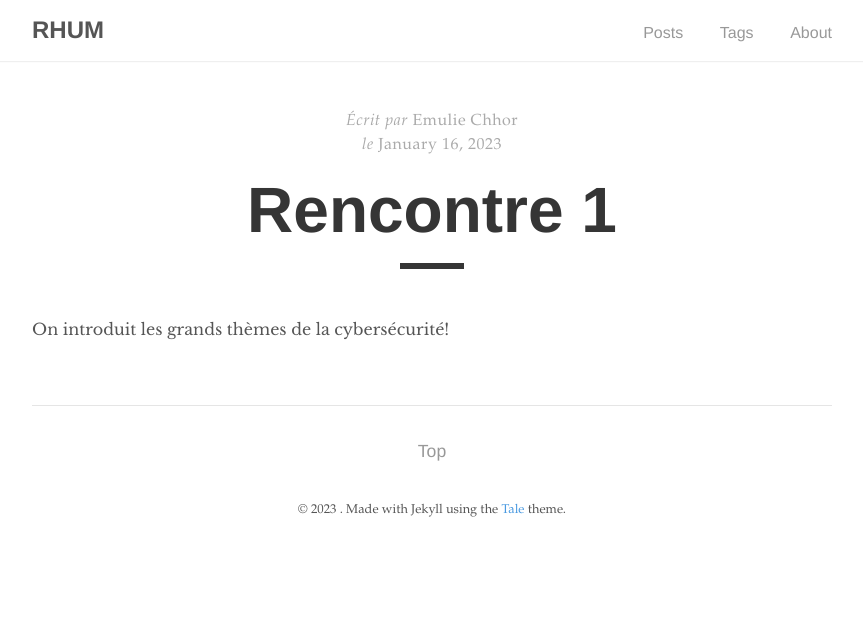
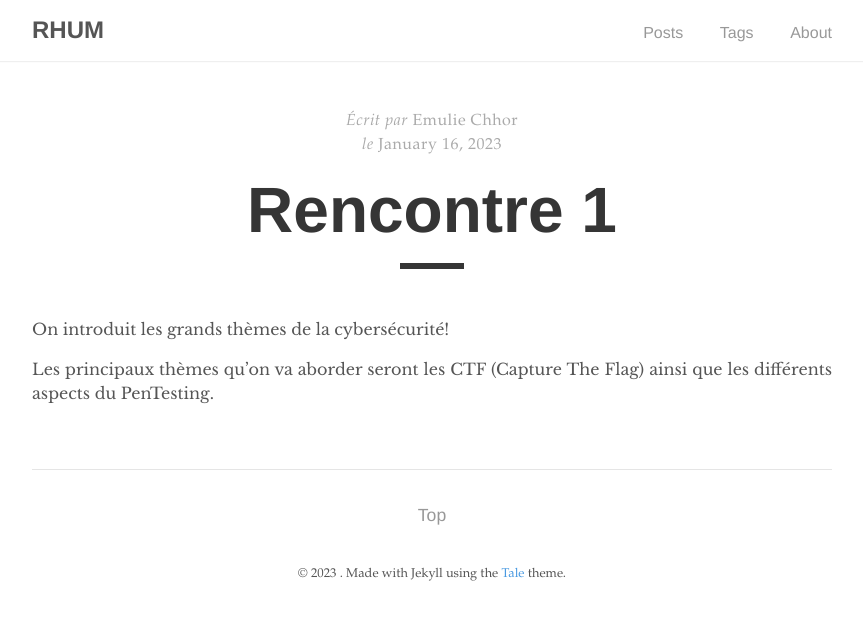
Before and after one commit to RHUM-UdeM/rhum-udem.github.io, a Jekyll site: the page built from _posts/2023-01-16-presentation2023.md, in a window 1280 px wide. Shown: the top 620 px of the page, without its empty margins (208-1071 px from the left). Built offline with Jekyll 4.4.1, drawn with Linux system fonts in a browser that asks for light colours.

Commit message:
Update 2023-01-16-presentation2023.md

```diff
--- a/_posts/2023-01-16-presentation2023.md
+++ b/_posts/2023-01-16-presentation2023.md
@@ -10,4 +10,6 @@ hidden: false
 ---
 
 On introduit les grands thèmes de la cybersécurité!
+
+Les principaux thèmes qu'on va aborder seront les CTF (Capture The Flag) ainsi que les différents aspects du PenTesting.
 <!--more-->
```
